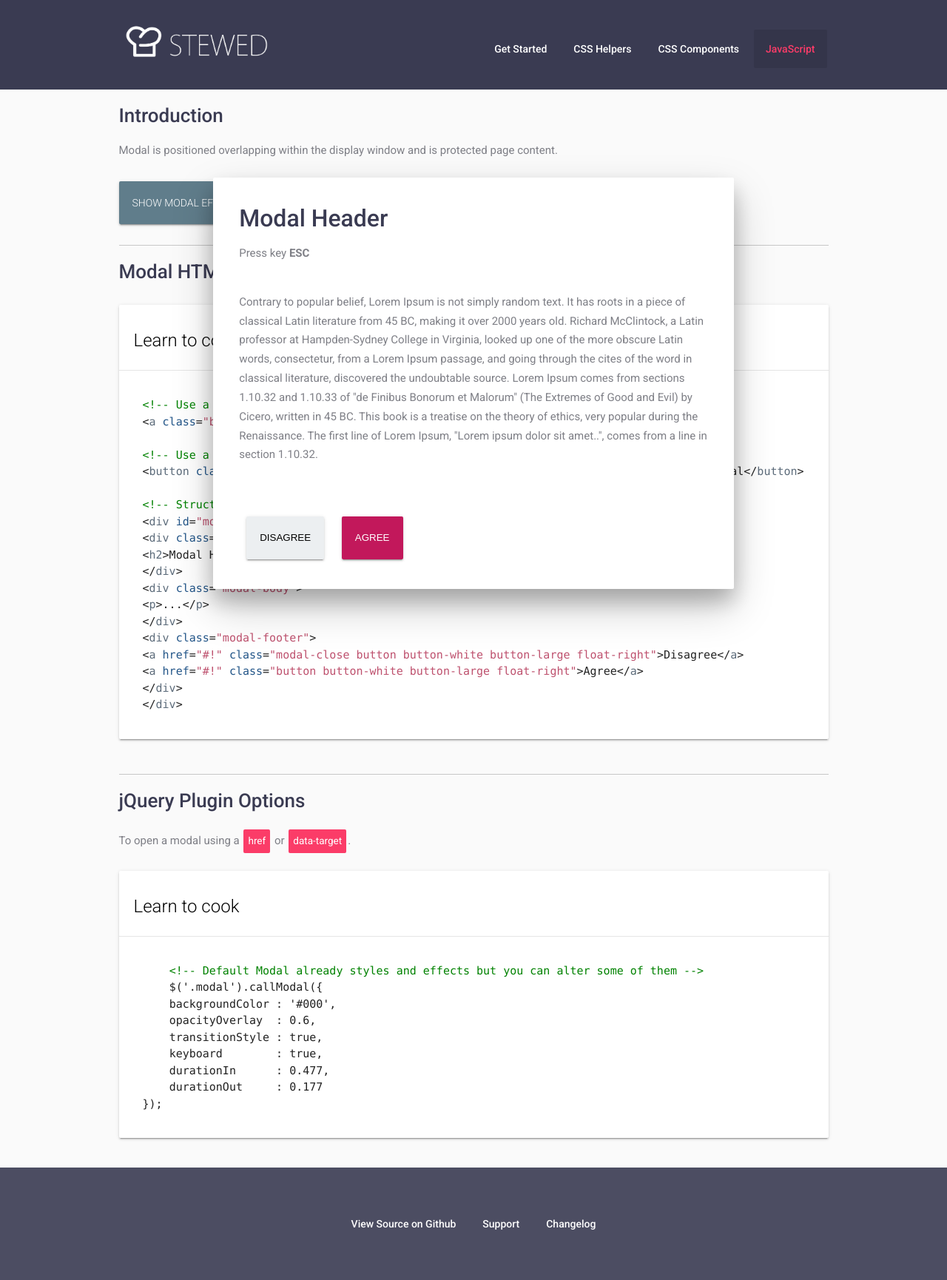
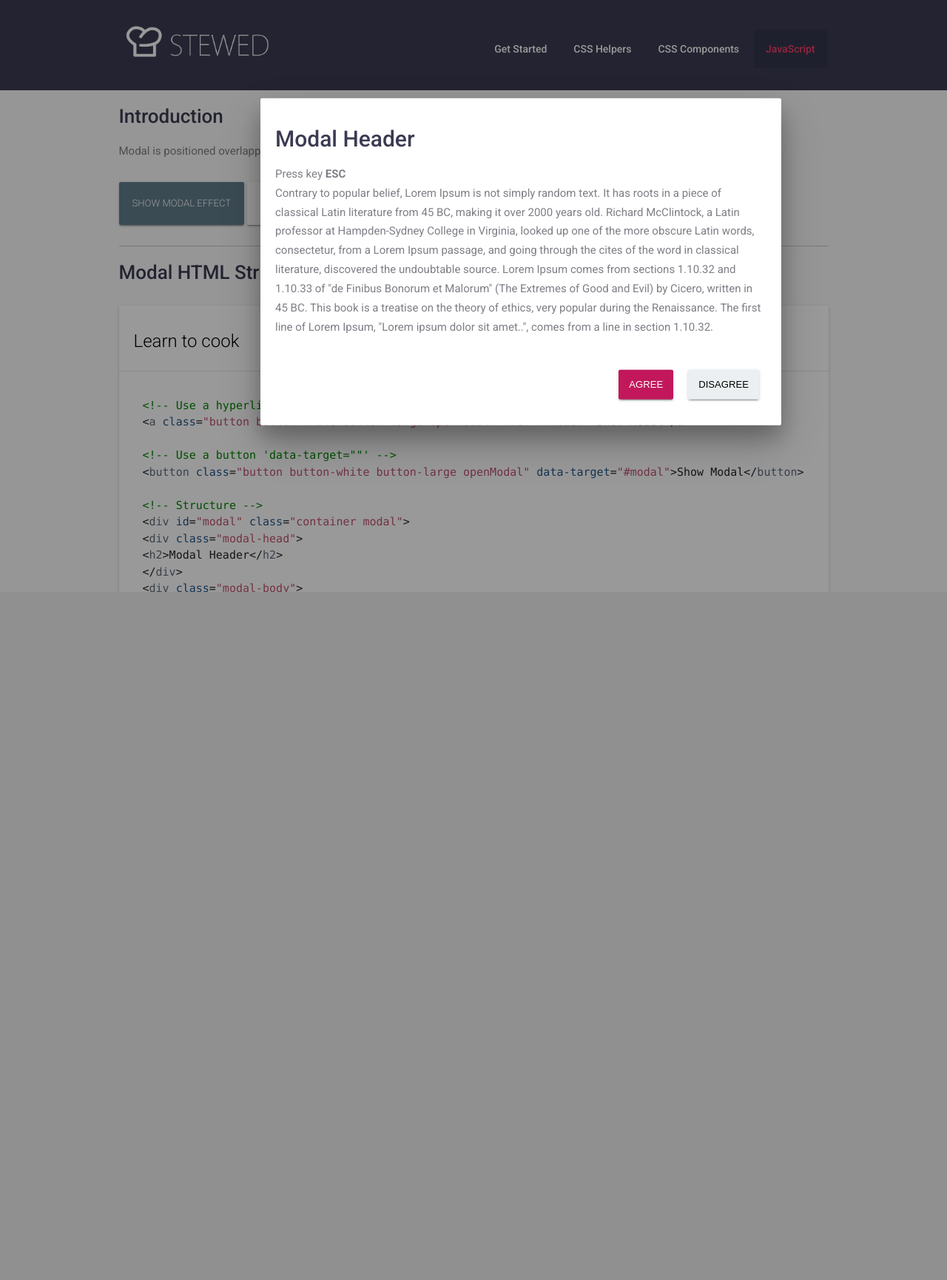
Before and after one commit to mauroreisvieira/stewed, a PHP site: page /en/javascript in a window 1280 px wide. Shown: the whole page at 74% size. After the commit the page ends 800 px from the top, so only its background shows below. Run offline with PHP 8.4, Linux system fonts and the light colour scheme.

Commit message:
New proprety in modal

```diff
--- a/app/styles/main.css
+++ b/app/styles/main.css
@@ -145,7 +145,7 @@ nav.nav {
 }
 /** Grid System */
 .column {
-    background-image: linear-gradient(to bottom left, #C34D5B, #A14B58);
+    background-color: #607d8b;
     padding: 15px 0px;
     text-align: center;
     margin-bottom: 2%;
@@ -153,7 +153,7 @@ nav.nav {
     font-family: 'Roboto', sans-serif;
     font-size: 16px;
     font-weight: 100;
-    border-radius: 1px;
+    border-radius: 2px;
     box-shadow: 0 2px 5px 0 rgba(0, 0, 0, 0.16), 0 2px 10px 0 rgba(0, 0, 0, 0.12);
 }
 
--- a/app/styles/stewed.css
+++ b/app/styles/stewed.css
@@ -593,8 +593,8 @@ p {
   display: -ms-flexbox;
   display: -webkit-box;
   display: flex;
-  margin-right: -1rem;
-  margin-left: -1rem;
+  margin-right: -1em;
+  margin-left: -1em;
   flex-direction: row;
   box-sizing: border-box;
   -webkit-box-direction: normal;
@@ -629,8 +629,8 @@ p {
     flex: 0 0 auto;
   }
   .row-space > [class*="small-"] {
-    padding-right: 1rem;
-    padding-left: 1rem;
+    padding-right: 1em;
+    padding-left: 1em;
     box-sizing: border-box;
     -webkit-box-flex: 0;
     -webkit-flex: 0 0 auto;
@@ -763,8 +763,8 @@ p {
     flex: 0 0 auto;
   }
   .row-space > [class*="medium-"] {
-    padding-right: 1rem;
-    padding-left: 1rem;
+    padding-right: 1em;
+    padding-left: 1em;
     box-sizing: border-box;
     -webkit-box-flex: 0;
     -webkit-flex: 0 0 auto;
@@ -893,8 +893,8 @@ p {
     flex: 0 0 auto;
   }
   .row-space > [class*="large-"] {
-    padding-right: 1rem;
-    padding-left: 1rem;
+    padding-right: 1em;
+    padding-left: 1em;
     box-sizing: border-box;
     -webkit-box-flex: 0;
     -webkit-flex: 0 0 auto;
@@ -1364,14 +1364,15 @@ button,
   overflow: hidden;
   line-height: normal;
   cursor: pointer;
-  transition: box-shadow 0.2s cubic-bezier(0.4, 0, 1, 1), background-color 0.2s cubic-bezier(0.4, 0, 0.2, 1), color 0.2s cubic-bezier(0.4, 0, 0.2, 1);
+  box-shadow: 0 2px 2px 0 rgba(0, 0, 0, 0.14), 0 3px 1px -2px rgba(0, 0, 0, 0.2), 0 1px 5px 0 rgba(0, 0, 0, 0.12);
   vertical-align: middle;
   text-decoration: none;
   text-transform: uppercase;
   color: inherit;
+  font-size: 0.875em;
   border: 0;
   border-radius: 2px;
-  box-shadow: 0 2px 2px 0 rgba(0, 0, 0, 0.14), 0 3px 1px -2px rgba(0, 0, 0, 0.2), 0 1px 5px 0 rgba(0, 0, 0, 0.12);
+  transition: box-shadow 0.2s cubic-bezier(0.4, 0, 1, 1), background-color 0.2s cubic-bezier(0.4, 0, 0.2, 1), color 0.2s cubic-bezier(0.4, 0, 0.2, 1);
   will-change: box-shadow;
 }
 
@@ -1379,7 +1380,7 @@ button:hover, button:focus, button:active,
 .button:hover,
 .button:focus,
 .button:active {
-  box-shadow: 0 0 8px rgba(0, 0, 0, 0.18), 0 8px 16px rgba(0, 0, 0, 0.36);
+  box-shadow: 0 0 8px rgba(0, 0, 0, 0.18), 0 6px 16px rgba(0, 0, 0, 0.36);
 }
 
 button:disabled, button.disabled,
@@ -1403,21 +1404,22 @@ button font,
   overflow: hidden;
   line-height: normal;
   cursor: pointer;
-  transition: box-shadow 0.2s cubic-bezier(0.4, 0, 1, 1), background-color 0.2s cubic-bezier(0.4, 0, 0.2, 1), color 0.2s cubic-bezier(0.4, 0, 0.2, 1);
+  box-shadow: 0 2px 2px 0 rgba(0, 0, 0, 0.14), 0 3px 1px -2px rgba(0, 0, 0, 0.2), 0 1px 5px 0 rgba(0, 0, 0, 0.12);
   vertical-align: middle;
   text-decoration: none;
   text-transform: uppercase;
   color: inherit;
+  font-size: 0.875em;
   border: 0;
   border-radius: 2px;
-  box-shadow: 0 2px 2px 0 rgba(0, 0, 0, 0.14), 0 3px 1px -2px rgba(0, 0, 0, 0.2), 0 1px 5px 0 rgba(0, 0, 0, 0.12);
+  transition: box-shadow 0.2s cubic-bezier(0.4, 0, 1, 1), background-color 0.2s cubic-bezier(0.4, 0, 0.2, 1), color 0.2s cubic-bezier(0.4, 0, 0.2, 1);
   will-change: box-shadow;
   padding: 6px 18px;
   line-height: 46px;
 }
 
 .button-large:hover, .button-large:focus, .button-large:active {
-  box-shadow: 0 0 8px rgba(0, 0, 0, 0.18), 0 8px 16px rgba(0, 0, 0, 0.36);
+  box-shadow: 0 0 8px rgba(0, 0, 0, 0.18), 0 6px 16px rgba(0, 0, 0, 0.36);
 }
 
 .button-large:disabled, .button-large.disabled {
@@ -1438,21 +1440,22 @@ button font,
   overflow: hidden;
   line-height: normal;
   cursor: pointer;
-  transition: box-shadow 0.2s cubic-bezier(0.4, 0, 1, 1), background-color 0.2s cubic-bezier(0.4, 0, 0.2, 1), color 0.2s cubic-bezier(0.4, 0, 0.2, 1);
+  box-shadow: 0 2px 2px 0 rgba(0, 0, 0, 0.14), 0 3px 1px -2px rgba(0, 0, 0, 0.2), 0 1px 5px 0 rgba(0, 0, 0, 0.12);
   vertical-align: middle;
   text-decoration: none;
   text-transform: uppercase;
   color: inherit;
+  font-size: 0.875em;
   border: 0;
   border-radius: 2px;
-  box-shadow: 0 2px 2px 0 rgba(0, 0, 0, 0.14), 0 3px 1px -2px rgba(0, 0, 0, 0.2), 0 1px 5px 0 rgba(0, 0, 0, 0.12);
+  transition: box-shadow 0.2s cubic-bezier(0.4, 0, 1, 1), background-color 0.2s cubic-bezier(0.4, 0, 0.2, 1), color 0.2s cubic-bezier(0.4, 0, 0.2, 1);
   will-change: box-shadow;
   padding: 3px 16px;
   line-height: 46px;
 }
 
 .button-medium:hover, .button-medium:focus, .button-medium:active {
-  box-shadow: 0 0 8px rgba(0, 0, 0, 0.18), 0 8px 16px rgba(0, 0, 0, 0.36);
+  box-shadow: 0 0 8px rgba(0, 0, 0, 0.18), 0 6px 16px rgba(0, 0, 0, 0.36);
 }
 
 .button-medium:disabled, .button-medium.disabled {
@@ -1473,21 +1476,22 @@ button font,
   overflow: hidden;
   line-height: normal;
   cursor: pointer;
-  transition: box-shadow 0.2s cubic-bezier(0.4, 0, 1, 1), background-color 0.2s cubic-bezier(0.4, 0, 0.2, 1), color 0.2s cubic-bezier(0.4, 0, 0.2, 1);
+  box-shadow: 0 2px 2px 0 rgba(0, 0, 0, 0.14), 0 3px 1px -2px rgba(0, 0, 0, 0.2), 0 1px 5px 0 rgba(0, 0, 0, 0.12);
   vertical-align: middle;
   text-decoration: none;
   text-transform: uppercase;
   color: inherit;
+  font-size: 0.875em;
   border: 0;
   border-radius: 2px;
-  box-shadow: 0 2px 2px 0 rgba(0, 0, 0, 0.14), 0 3px 1px -2px rgba(0, 0, 0, 0.2), 0 1px 5px 0 rgba(0, 0, 0, 0.12);
+  transition: box-shadow 0.2s cubic-bezier(0.4, 0, 1, 1), background-color 0.2s cubic-bezier(0.4, 0, 0.2, 1), color 0.2s cubic-bezier(0.4, 0, 0.2, 1);
   will-change: box-shadow;
   padding: 2px 14px;
   line-height: 36px;
 }
 
 .button-small:hover, .button-small:focus, .button-small:active {
-  box-shadow: 0 0 8px rgba(0, 0, 0, 0.18), 0 8px 16px rgba(0, 0, 0, 0.36);
+  box-shadow: 0 0 8px rgba(0, 0, 0, 0.18), 0 6px 16px rgba(0, 0, 0, 0.36);
 }
 
 .button-small:disabled, .button-small.disabled {
@@ -2012,59 +2016,96 @@ ul.dropdown li:hover a {
   background-color: #eee;
 }
 
-/**
-* Modal
-*/
-.modal-overlay {
+.modal {
+  position: fixed;
+  left: 0;
+  top: 0;
+  width: 100%;
+  height: 100%;
+  overflow: hidden;
+  pointer-events: none;
+  z-index: 10;
+}
+
+.modal::before {
+  content: '';
+  display: block;
+  position: absolute;
+  left: 0;
+  top: 0;
+  width: 100%;
+  height: 100%;
+  background: rgba(0, 0, 0, 0.4);
+  opacity: 0;
+  will-change: opacity;
+  transition: opacity 0.3s cubic-bezier(0, 0, 0.3, 1);
+}
+
+.modal .modal__dialog {
   position: fixed;
   top: 0;
-  right: 0;
-  bottom: 0;
   left: 0;
-  z-index: 40;
-  opacity: 0;
-}
-
-.modal {
-  position: fixed;
-  top: 30%;
-  right: 0;
-  left: 0;
-  z-index: 999;
+  transform: translate(50%, 100%);
+  will-change: transform;
   display: block;
   visibility: hidden;
   width: 55%;
   max-width: 70%;
   max-height: 70%;
-  padding-bottom: 20px;
+  padding: 20px;
   margin: auto;
-  overflow-x: hidden;
   border-radius: 2px;
   background-color: #fff;
+  overflow-x: hidden;
+  overflow-y: auto;
   box-shadow: 0 16px 28px 0 rgba(0, 0, 0, 0.22), 0 25px 55px 0 rgba(0, 0, 0, 0.21);
 }
 
-.modal-head,
-.modal-body,
-.modal-footer {
+.modal .modal__dialog .modal__header {
   position: relative;
-  width: 90%;
-  padding: 20px 0;
+  padding: 1em 0;
   margin: auto;
   overflow: hidden;
 }
 
-.modal-head h2 {
-  font-size: 2rem;
+.modal .modal__dialog .modal__title {
+  font-size: 2em;
   font-weight: 500;
 }
 
-.modal-body {
+.modal .modal__dialog .modal__content {
   margin-bottom: 30px;
 }
 
-.modal-footer .button {
+.modal .modal__dialog .modal__footer {
+  position: relative;
+  padding: 1em 0;
+  margin: auto;
+  overflow: hidden;
+}
+
+.modal .modal__dialog button {
   margin: 0 10px;
+  transition: none;
+}
+
+.modal--visible {
+  pointer-events: auto;
+}
+
+.modal--visible::before {
+  opacity: 1;
+}
+
+.modal--visible .modal__dialog {
+  visibility: visible;
+  transition: transform 0.33s cubic-bezier(0, 0, 0.3, 1);
+  transform: translate(50%, 30%);
+}
+
+.modal--visible .modal__dialog button {
+  margin: 0 10px;
+  transition: box-shadow 0.2s cubic-bezier(0.4, 0, 1, 1), background-color 0.2s cubic-bezier(0.4, 0, 0.2, 1), color 0.2s cubic-bezier(0.4, 0, 0.2, 1);
 }
 
 /** Tabs */
--- a/app/views/javascript/modal.php
+++ b/app/views/javascript/modal.php
@@ -68,30 +68,19 @@
         </div>
     </div>
 </div>
-    <div id="openModal" class="container modal">
-        <div class="modal-head">
-            <h2>Modal Header</h2>
+<div id="openModal" class="modal modal--visible">
+    <div class="modal__dialog">
+        <div class="modal__head">
+            <h2 class="modal__title">Modal Header</h2>
             <p>Press key <strong>ESC</strong></p>
         </div>
-        <div class="modal-body">
+        <div class="modal__content">
             <p>Contrary to popular belief, Lorem Ipsum is not simply random text. It has roots in a piece of classical Latin literature from 45 BC, making it over 2000 years old. Richard McClintock, a Latin professor at Hampden-Sydney College in Virginia, looked up one of the more obscure Latin words, consectetur, from a Lorem Ipsum passage, and going through the cites of the word in classical literature, discovered the undoubtable source. Lorem Ipsum comes from sections 1.10.32 and 1.10.33 of "de Finibus Bonorum et Malorum" (The Extremes of Good and Evil) by Cicero, written in 45 BC. This book is a treatise on the theory of ethics, very popular during the Renaissance. The first line of Lorem Ipsum, "Lorem ipsum dolor sit amet..", comes from a line in section 1.10.32.</p>
         </div>
-        <div class="modal-footer">
-            <button class="modal-close button button-default button-large float-right">Disagree</button>
-            <button class="button button-pink button-large float-right">Agree</button>
+        <div class="modal__footer">
+            <button class="modal-close button-default button-small pull-right">Disagree</button>
+            <button class="button-pink button-small pull-right">Agree</button>
         </div>
-    </div>
-
-    <div id="openModalNo" class="container modal">
-        <div class="modal-head">
-            <h2>Modal Header</h2>
-        </div>
-        <div class="modal-body">
-            <p>Contrary to popular belief, Lorem Ipsum is not simply random text. It has roots in a piece of classical Latin literature from 45 BC, making it over 2000 years old. Richard McClintock, a Latin professor at Hampden-Sydney College in Virginia, looked up one of the more obscure Latin words, consectetur, from a Lorem Ipsum passage, and going through the cites of the word in classical literature, discovered the undoubtable source. Lorem Ipsum comes from sections 1.10.32 and 1.10.33 of "de Finibus Bonorum et Malorum" (The Extremes of Good and Evil) by Cicero, written in 45 BC. This book is a treatise on the theory of ethics, very popular during the Renaissance. The first line of Lorem Ipsum, "Lorem ipsum dolor sit amet..", comes from a line in section 1.10.32.</p>
-        </div>
-        <div class="modal-footer">
-            <button class="modal-close button button-default button-large float-right">Disagree</button>
-            <button class="button button-pink button-large float-right">Agree</button>
     </div>
 </div>
 </div>
@@ -117,7 +106,7 @@ function Modal(data) {
 
     this.show = function () {
 //set background color
-        this.modal.style.visibility = 'visible';
+//this.modal.style.visibility = 'visible';
 };
 this.hide = function(){
     this.modal.style.visibility = 'hidden';
```
Also changed, not shown: dist/css/stewed.css (+88 -47 lines), 3 other files. Lines whose indentation alone changed are shown as unchanged.
